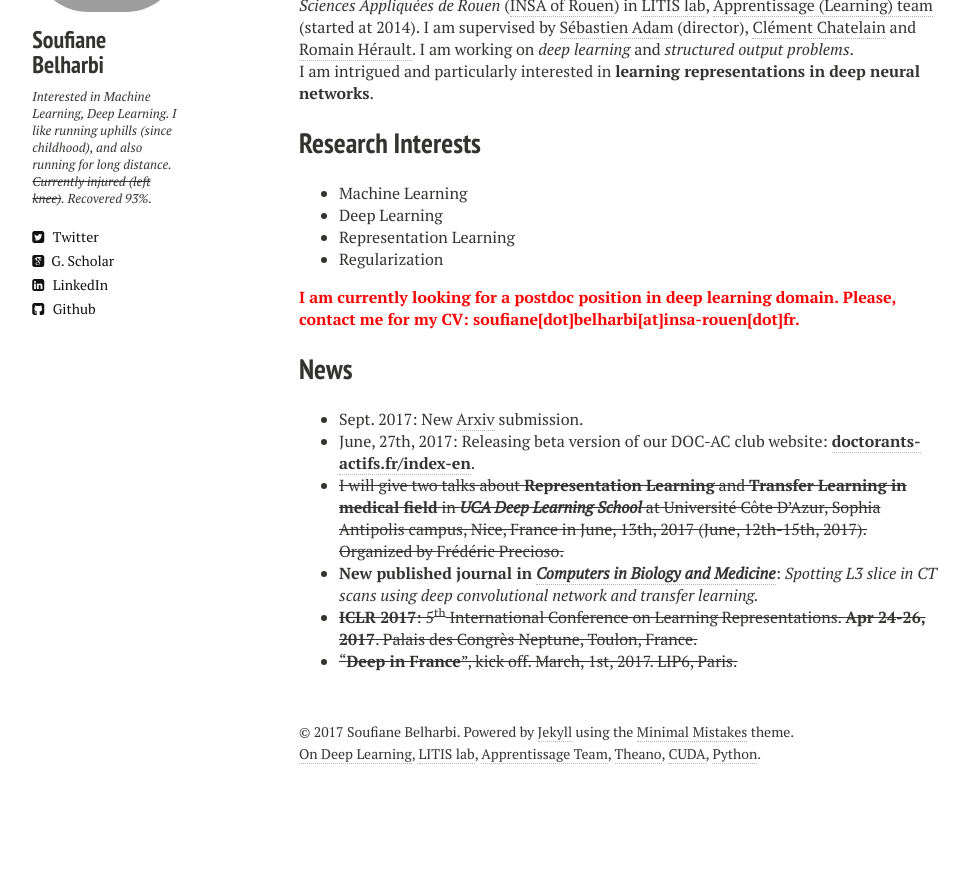
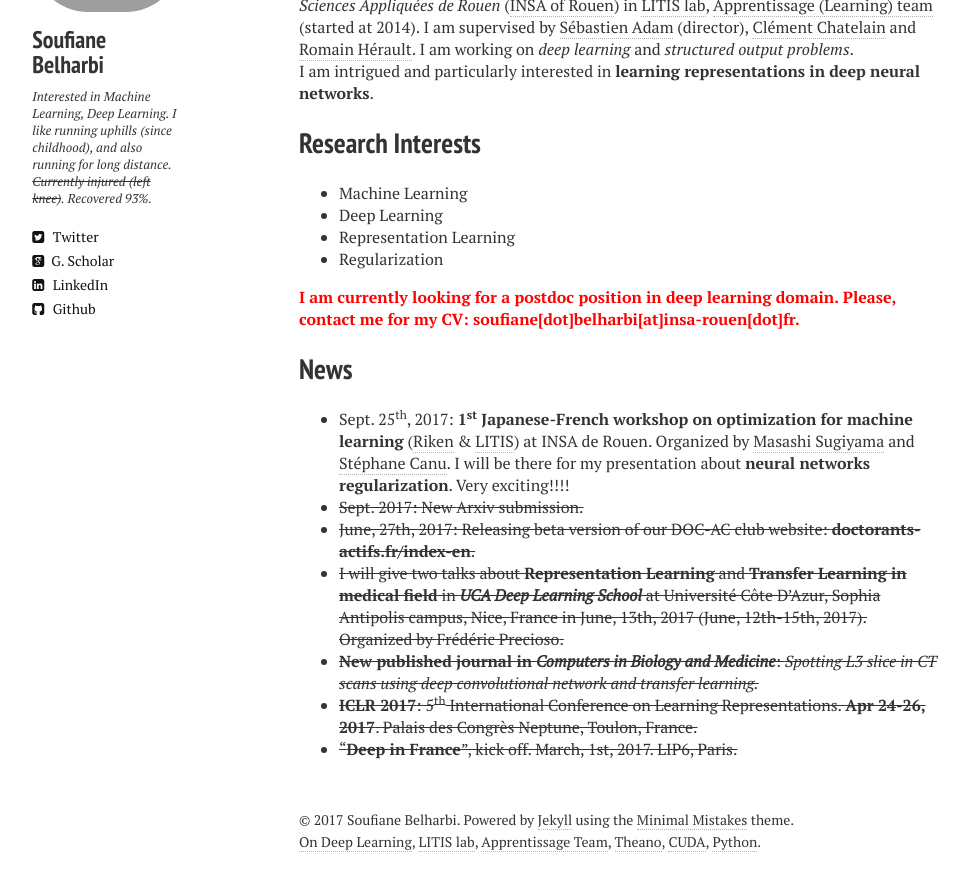
Before and after one commit to sbelharbi/sbelharbi.github.io, a Jekyll site: the page built from index.md, in a window 1280 px wide and 900 px high, scrolled down 1186 px. Shown: the top 891 px of the window, without its empty margins (21-990 px from the left). Built offline with Jekyll 4.4.1, drawn with Linux system fonts in a browser that asks for light colours; nearby versions of some CDN libraries; before the commit the page ends 1998 px from its top, so only the background shows below that.

Commit message:
Japan-french workshop, INSA de  Rouen. Sept.25, 2017.

```diff
--- a/index.md
+++ b/index.md
@@ -29,10 +29,12 @@
 <span style="color:red"> **I am currently looking for a postdoc position in deep learning domain. Please, contact me for my CV: soufiane[dot]belharbi[at]insa-rouen[dot]fr.**</span>
 
 ## News
-* Sept. 2017: New [Arxiv](https://arxiv.org/abs/1709.01867) submission.
-* June, 27th, 2017: Releasing beta version of our DOC-AC club website: [**doctorants-actifs.fr/index-en**](http://doctorants-actifs.fr/index-en/).
+* Sept. 25<sup>th</sup>, 2017: **1<sup>st</sup> Japanese-French workshop on optimization for machine learning** ([Riken](http://www.riken.jp/en/) & [LITIS](http://www.litislab.eu/)) at
+INSA de Rouen. Organized by [Masashi Sugiyama](http://www.ms.k.u-tokyo.ac.jp/sugi/) and [Stéphane Canu](http://asi.insa-rouen.fr/enseignants/~scanu/). I will be there for my presentation about **neural networks regularization**. Very exciting!!!!
+* ~~Sept. 2017: New [Arxiv](https://arxiv.org/abs/1709.01867) submission.~~
+* ~~June, 27th, 2017: Releasing beta version of our DOC-AC club website: [**doctorants-actifs.fr/index-en**](http://doctorants-actifs.fr/index-en/).~~
 * ~~I will give two talks about [**Representation Learning**](/publications/2017/presentation-Representation-Learning-UCA-Deep-Learning-School-2017-Nice.pdf) and [**Transfer Learning in medical field**](/publications/2017/presentation-l3-detection-UCA-Deep-Learning-School-2017-Nice.pdf) in [***UCA Deep Learning School***](http://univ-cotedazur.fr/events/deep-learning-school) at Université Côte D'Azur, Sophia Antipolis campus, Nice, France in June, 13th, 2017 (June, 12th-15th, 2017). Organized by [Frédéric Precioso](http://www.i3s.unice.fr/~precioso).~~
-* **New published journal in** [***Computers in Biology and Medicine***](https://www.journals.elsevier.com/computers-in-biology-and-medicine/): *Spotting L3 slice in CT scans using deep convolutional network and transfer learning.*
+* ~~**New published journal in** [***Computers in Biology and Medicine***](https://www.journals.elsevier.com/computers-in-biology-and-medicine/): *Spotting L3 slice in CT scans using deep convolutional network and transfer learning.*~~
 * ~~[**ICLR 2017**](http://www.iclr.cc/doku.php?id=ICLR2017:main): 5<sup>th</sup> International Conference on Learning
   Representations.
   **Apr 24-26, 2017**. Palais des Congrès Neptune, Toulon, France.~~
```
